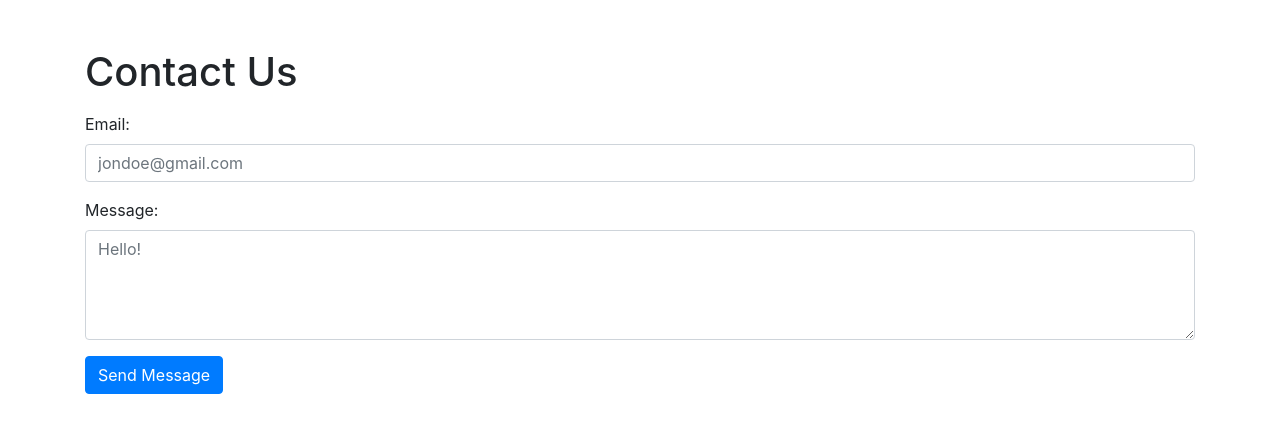
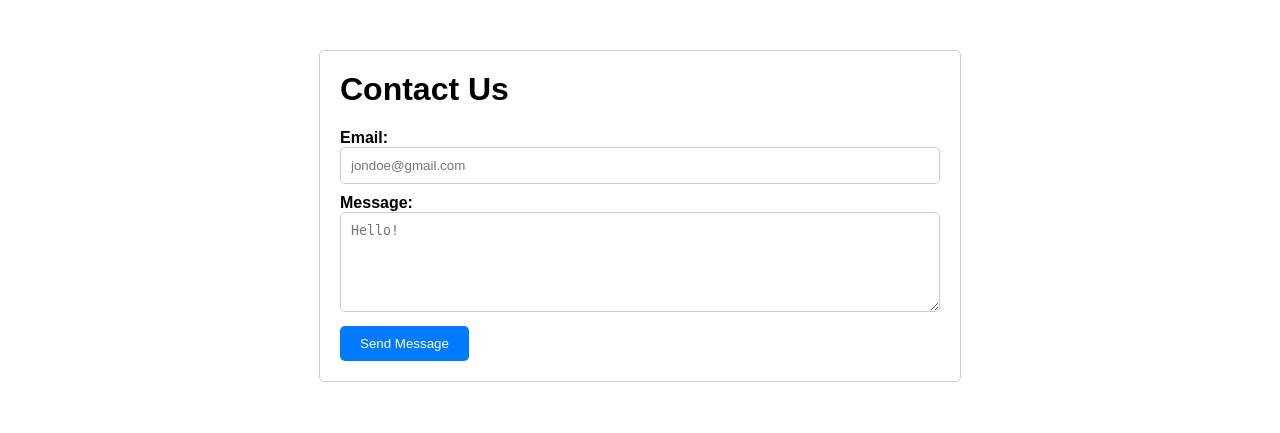
Before and after one commit to ceveline/eComAssignment1, a PHP site: page /app/views/contact.php in a window 1280 px wide. Shown: the top 433 px of the page. Run offline with PHP 8.4, Linux system fonts and the light colour scheme; some libraries are stand-ins or nearby versions.

Commit message:
created a temporary php file to work on the form submission & insertion to the text file

```diff
--- a/webapp/app/views/contact.php
+++ b/webapp/app/views/contact.php
@@ -1,56 +1,70 @@
 <!DOCTYPE html>
 <html lang="en">
 <head>
-  <meta charset="UTF-8">
-  <meta name="viewport" content="width=device-width, initial-scale=1.0">
-  <title>React App</title>
-  <!-- Bootstrap CDN -->
-  <link href="https://stackpath.bootstrapcdn.com/bootstrap/4.5.2/css/bootstrap.min.css" rel="stylesheet">
+    <meta charset="UTF-8">
+    <meta name="viewport" content="width=device-width, initial-scale=1.0">
+    <title>Contact Us</title>
+    <style>
+    body {
+        font-family: Arial, sans-serif;
+        margin: 0;
+        padding: 0;
+    }
+    .container {
+        max-width: 600px;
+        margin: 50px auto;
+        padding: 20px;
+        border: 1px solid #ccc;
+        border-radius: 5px;
+    }
+    h1 {
+        margin-top: 0;
+    }
+    label {
+        font-weight: bold;
+    }
+    input[type="email"],
+    textarea {
+        width: 100%;
+        padding: 10px;
+        margin-bottom: 10px;
+        border: 1px solid #ccc;
+        border-radius: 5px;
+        box-sizing: border-box;
+    }
+    textarea {
+        resize: vertical;
+        min-height: 100px;
+    }
+    button {
+        padding: 10px 20px;
+        background-color: #007bff;
+        color: #fff;
+        border: none;
+        border-radius: 5px;
+        cursor: pointer;
+    }
+    button:hover {
+        background-color: #0056b3;
+    }
+    </style>
 </head>
 <body>
 
-<div id="root"></div>
-
-<!-- React CDN -->
-<script src="https://cdnjs.cloudflare.com/ajax/libs/react/17.0.2/umd/react.development.js"></script>
-<script src="https://cdnjs.cloudflare.com/ajax/libs/react-dom/17.0.2/umd/react-dom.development.js"></script>
-
-<!-- Babel CDN (for JSX transformation) -->
-<script src="https://cdnjs.cloudflare.com/ajax/libs/babel-standalone/6.26.0/babel.min.js"></script>
-
-<script type="text/babel">
-  // Your React code goes here
-  class App extends React.Component {
-    handleSubmit(event) {
-      event.preventDefault();
-      const formData = new FormData(event.target);
-      const email = formData.get('email');
-      const message = formData.get('message');
-      alert(`Email: ${email}\nMessage: ${message}`);
-    }
-
-    render() {
-      return (
-        <div className="container">
-          <h1 className="mt-5">Contact Us</h1>
-          <form onSubmit={this.handleSubmit} className="mt-3" method="POST" action="/Contact/read">
-            <div className="form-group">
-              <label htmlFor="email">Email:</label>
-              <input type="email" placeholder="jondoe@gmail.com" className="form-control" id="email" name="email" required />
-            </div>
-            <div className="form-group">
-              <label htmlFor="message">Message:</label>
-              <textarea className="form-control" placeholder="Hello!" id="message" name="message" rows="4" required></textarea>
-            </div>
-            <button type="submit" className="btn btn-primary">Send Message</button>
-          </form>
+<div class="container">
+    <h1>Contact Us</h1>
+    <form id="contactForm" class="mt-3" method="POST" action="/Contact/read">
+        <div class="form-group">
+            <label for="email">Email:</label>
+            <input type="email" placeholder="jondoe@gmail.com" id="email" name="email" required>
         </div>
-      );
-    }
-  }
-
-  ReactDOM.render(<App />, document.getElementById('root'));
-</script>
+        <div class="form-group">
+            <label for="message">Message:</label>
+            <textarea placeholder="Hello!" id="message" name="message" rows="4" required></textarea>
+        </div>
+        <button type="submit" name="submit">Send Message</button>
+    </form>
+</div>
 
 </body>
 </html>
```
Also changed, not shown: webapp/app/controllers/Contact.php (+5 -2 lines), webapp/app/views/contact_ori.php (added, +83 -0 lines).
